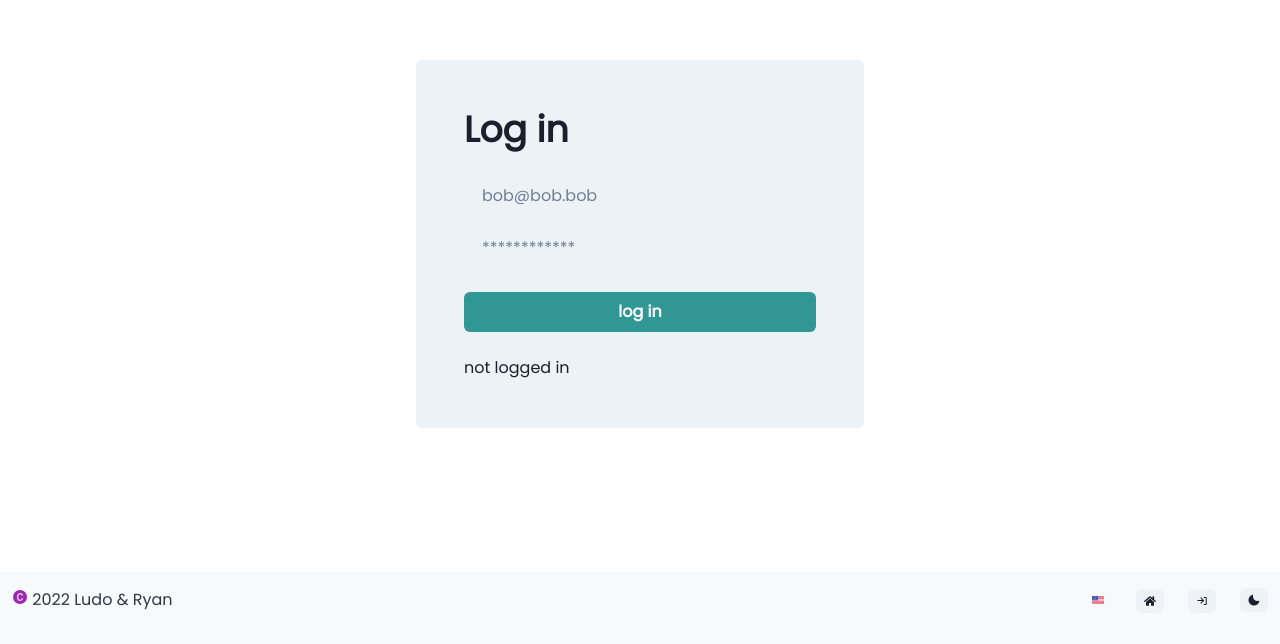
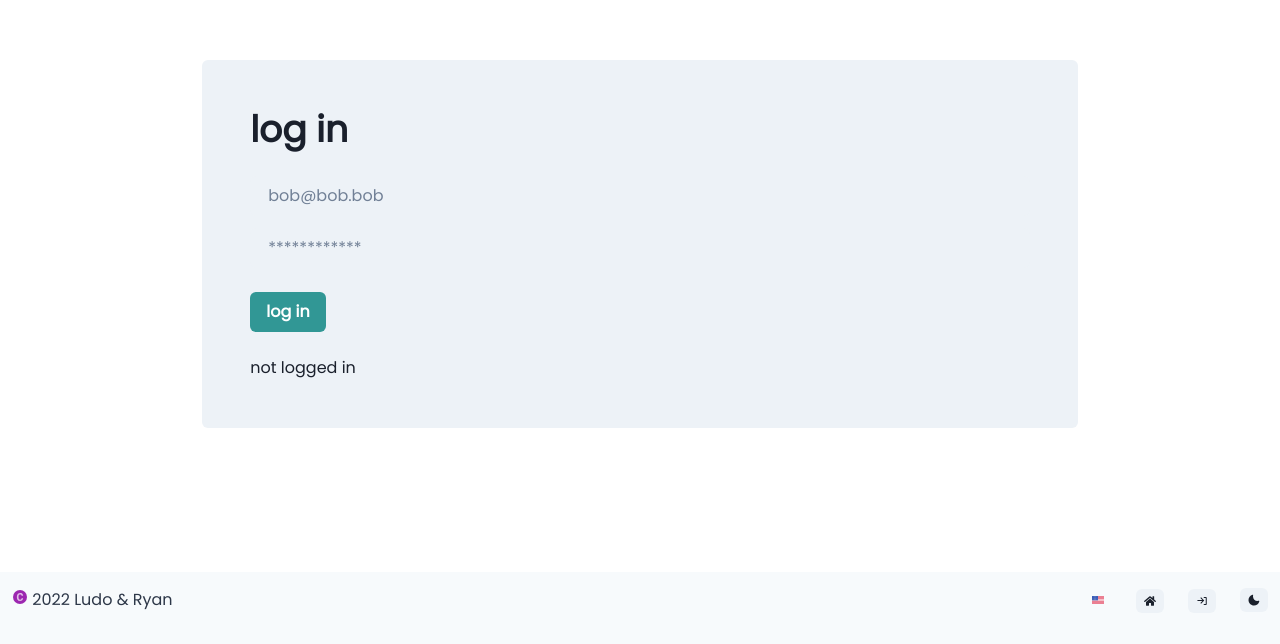
Before and after one commit to ryanglennsmith/ludoryan, a Next.js app: page /login in a window 1280 px wide. Shown: the part 156-800 px from the top of the page. Built offline with nearby package versions, Linux system fonts and the light colour scheme.

Commit message:
created form for login

```diff
--- a/components/login/Login.tsx
+++ b/components/login/Login.tsx
@@ -1,16 +1,17 @@
-import { Button } from "@chakra-ui/react";
+import { Button, FormControl, FormLabel, Input } from "@chakra-ui/react";
 import { useRouter } from "next/router";
-import { useEffect, useState } from "react";
 
 type Props = {
   message: string;
   setMessage: Function;
   user: string;
   pw: string;
+  setUser: Function;
+  setPw: Function;
 };
 const isValidEntry = (text: string): boolean => text.length > 0;
 
-const Login = ({ message, setMessage, user, pw }: Props) => {
+const Login = ({ message, setMessage, user, pw, setUser, setPw }: Props) => {
   const router = useRouter();
   const login = async () => {
     if (isValidEntry(user) && isValidEntry(pw)) {
@@ -34,18 +35,38 @@ const Login = ({ message, setMessage, user, pw }: Props) => {
     }
   };
 
+  const handleSubmit = (e: any) => {
+    e.preventDefault();
+    login();
+  };
+
   return (
-    <>
-      <Button
-        onClick={login}
-
-        colorScheme="teal"
-        mb={6}
-      >
-        log in
-      </Button>
+    <form onSubmit={handleSubmit}>
+      <FormControl>
+        <Input
+          placeholder="bob@bob.bob"
+          variant="filled"
+          mb={3}
+          type="text"
+          onChange={(e) => {
+            setUser(e.target.value);
+          }}
+        ></Input>
+        <Input
+          placeholder="************"
+          variant="filled"
+          mb={6}
+          type="password"
+          onChange={(e) => {
+            setPw(e.target.value);
+          }}
+        ></Input>
+        <Button type="submit" colorScheme="teal" mb={6}>
+          log in
+        </Button>
+      </FormControl>
       <p>{message}</p>
-    </>
+    </form>
   );
 };
 
--- a/components/nav/Footer.tsx
+++ b/components/nav/Footer.tsx
@@ -1,6 +1,5 @@
 import {
   Box,
-  Container,
   Link,
   Stack,
   Text,
--- a/pages/login.tsx
+++ b/pages/login.tsx
@@ -1,28 +1,18 @@
 import type { NextPage } from "next";
 import Login from "../components/login/Login";
-import Logout from "../components/login/Logout";
-import { useRouter } from "next/router";
 import { useEffect, useState } from "react";
 import {
-  Box,
   Flex,
   Heading,
-  Input,
-  Button,
-  useColorMode,
   useColorModeValue,
-  Link,
+  FormControl,
 } from "@chakra-ui/react";
-import CheckLogin from "../components/login/CheckLogin";
 import Footer from "../components/nav/Footer";
 
 const Home: NextPage = () => {
-  const { toggleColorMode } = useColorMode();
-  const router = useRouter();
   const formBackground = useColorModeValue("gray.100", "gray.700");
   const [user, setUser] = useState("");
   const [pw, setPw] = useState("");
-
   const [message, setMessage] = useState("not logged in");
   const [isLoggedIn, setIsLoggedIn] = useState(false);
   const [language, setLanguage] = useState(0);
@@ -40,31 +30,17 @@ const Home: NextPage = () => {
     <>
       <Flex height="100vh" alignItems="center" justifyContent="center">
         <Flex direction="column" background={formBackground} p={12} rounded={6}>
-          <Heading mb={6}>Log in</Heading>
-          <Input
-            placeholder="bob@bob.bob"
-            variant="filled"
-            mb={3}
-            type="email"
-            onChange={(e) => {
-              setUser(e.target.value);
-            }}
-          ></Input>
-          <Input
-            placeholder="************"
-            variant="filled"
-            mb={6}
-            type="password"
-            onChange={(e) => {
-              setPw(e.target.value);
-            }}
-          ></Input>
-          <Login
-            message={message}
-            setMessage={setMessage}
-            user={user}
-            pw={pw}
-          ></Login>
+          <Heading mb={6}>log in</Heading>
+          <FormControl>
+            <Login
+              message={message}
+              setMessage={setMessage}
+              user={user}
+              pw={pw}
+              setUser={setUser}
+              setPw={setPw}
+            />
+          </FormControl>
         </Flex>
       </Flex>
       <Footer
```
